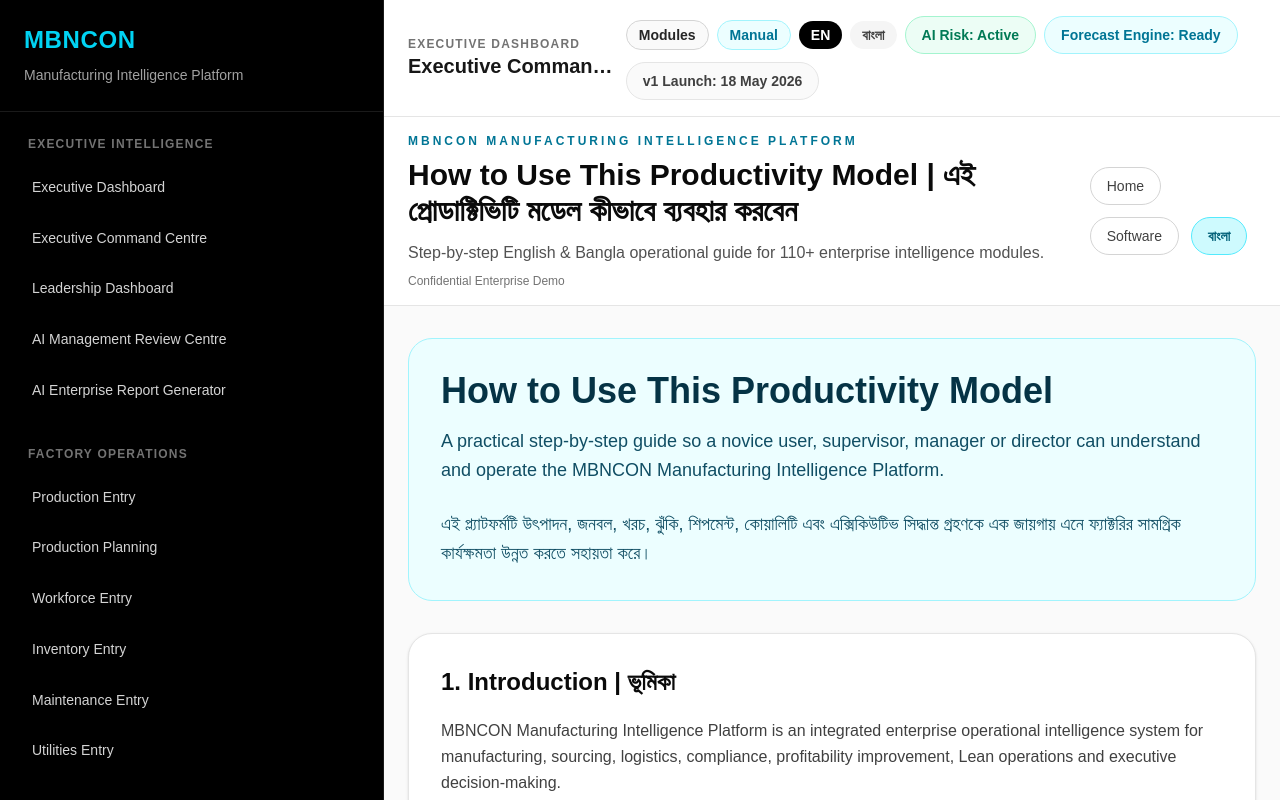
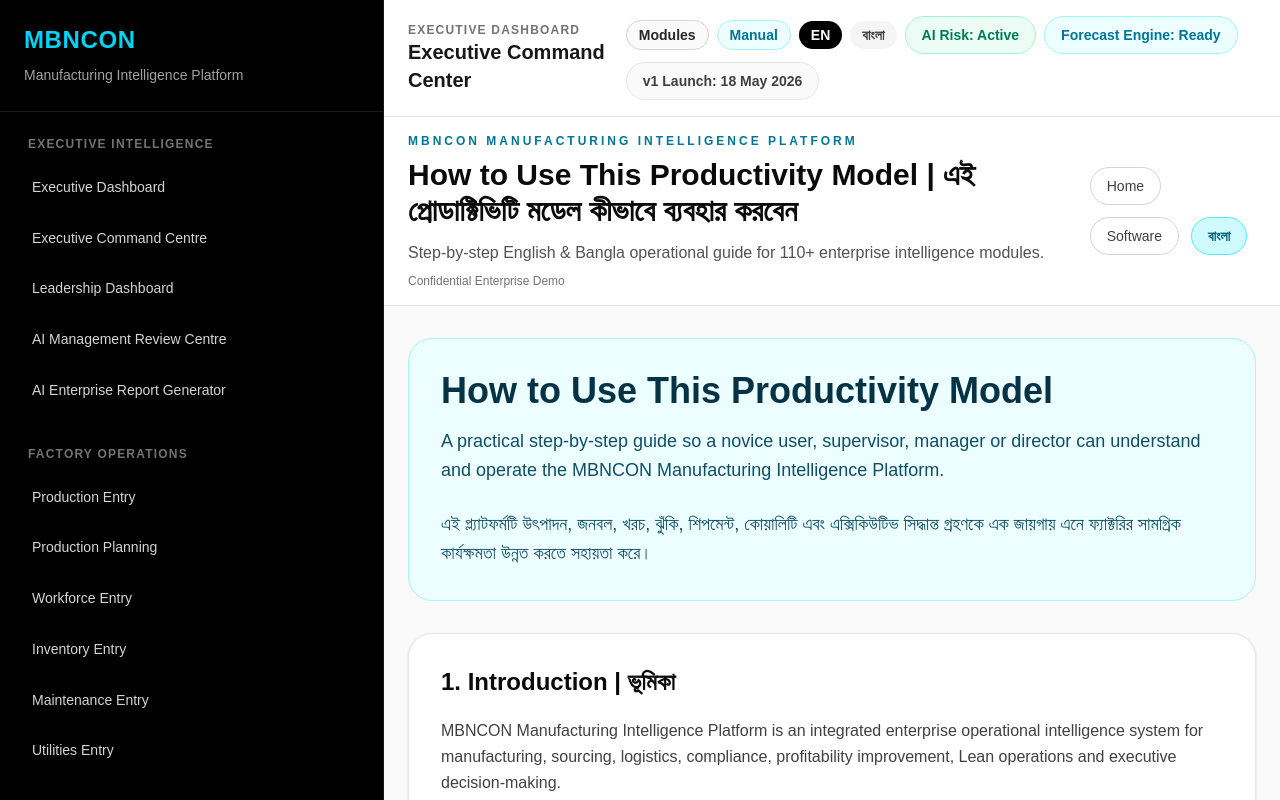
Before and after one commit to mahtab2011/mbncon, a Next.js app: page /software/training-manual in a window 1280 px wide. Shown: the top 800 px of the page. Built offline with nearby package versions, Linux system fonts and the light colour scheme.

Commit message:
Stabilize topbar enterprise shell

```diff
--- a/components/software/Topbar.tsx
+++ b/components/software/Topbar.tsx
@@ -7,14 +7,14 @@
   const { language, setLanguage, t } = useLanguage();
 
   return (
-    <header className="sticky top-0 z-30 border-b border-neutral-200 bg-white/95 px-4 py-3 backdrop-blur md:px-6 md:py-4">
+    <header className="sticky top-0 z-30 border-b border-neutral-200 bg-white/98 px-4 py-3 backdrop-blur md:px-6 md:py-4">
       <div className="flex flex-col gap-3 lg:flex-row lg:items-center lg:justify-between">
         <div className="min-w-0">
           <p className="text-[10px] font-semibold uppercase tracking-widest text-neutral-500 md:text-xs">
             {t.executiveDashboard}
           </p>
 
-          <h2 className="truncate text-lg font-bold text-neutral-900 md:text-xl">
+          <h2 className="break-up-word text-lg font-bold text-neutral-900 md:text-xl">
             {t.executiveCommandCenter}
           </h2>
         </div>
@@ -35,6 +35,7 @@
           </Link>
 
           <button
+            type="button"
             onClick={() => setLanguage("en")}
             className={`rounded-full px-3 py-1 text-sm font-semibold transition ${
               language === "en"
@@ -46,6 +47,7 @@
           </button>
 
           <button
+            type="button"
             onClick={() => setLanguage("bn")}
             className={`rounded-full px-3 py-1 text-sm font-semibold transition ${
               language === "bn"
```
